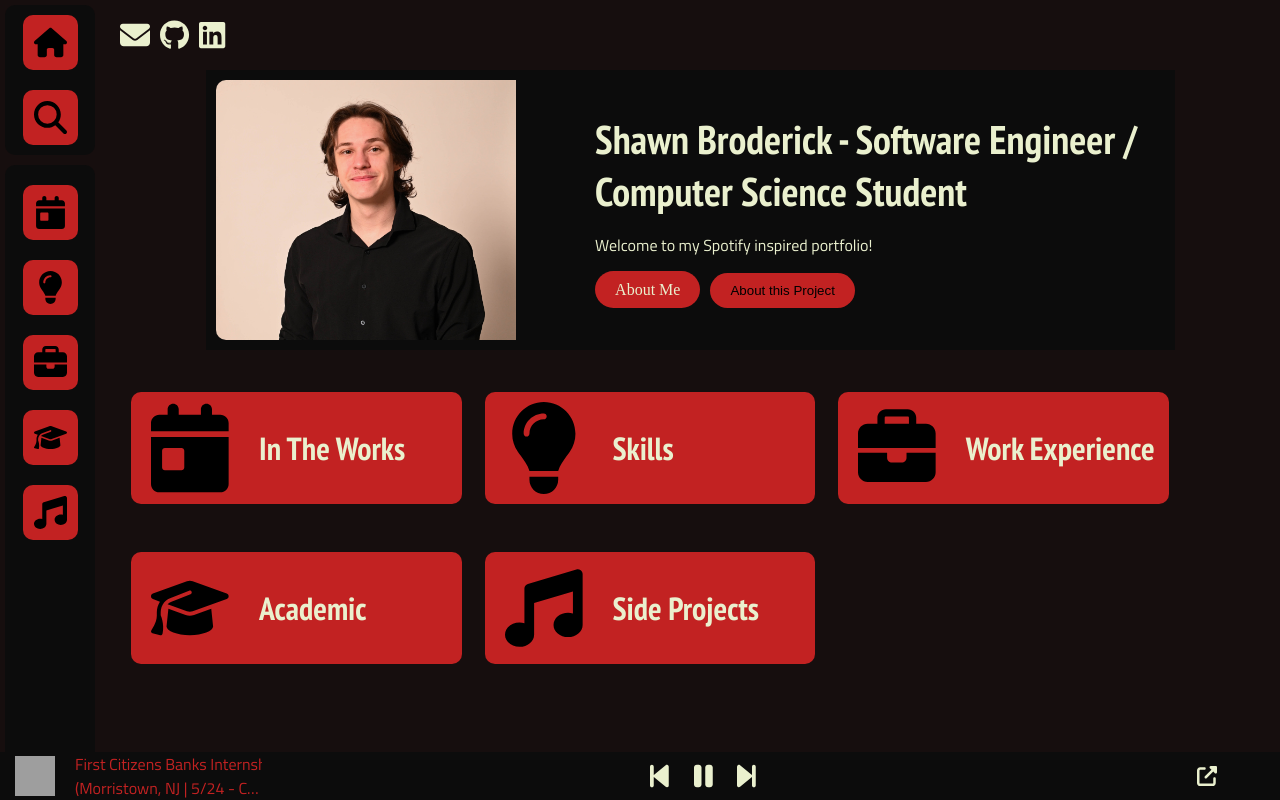
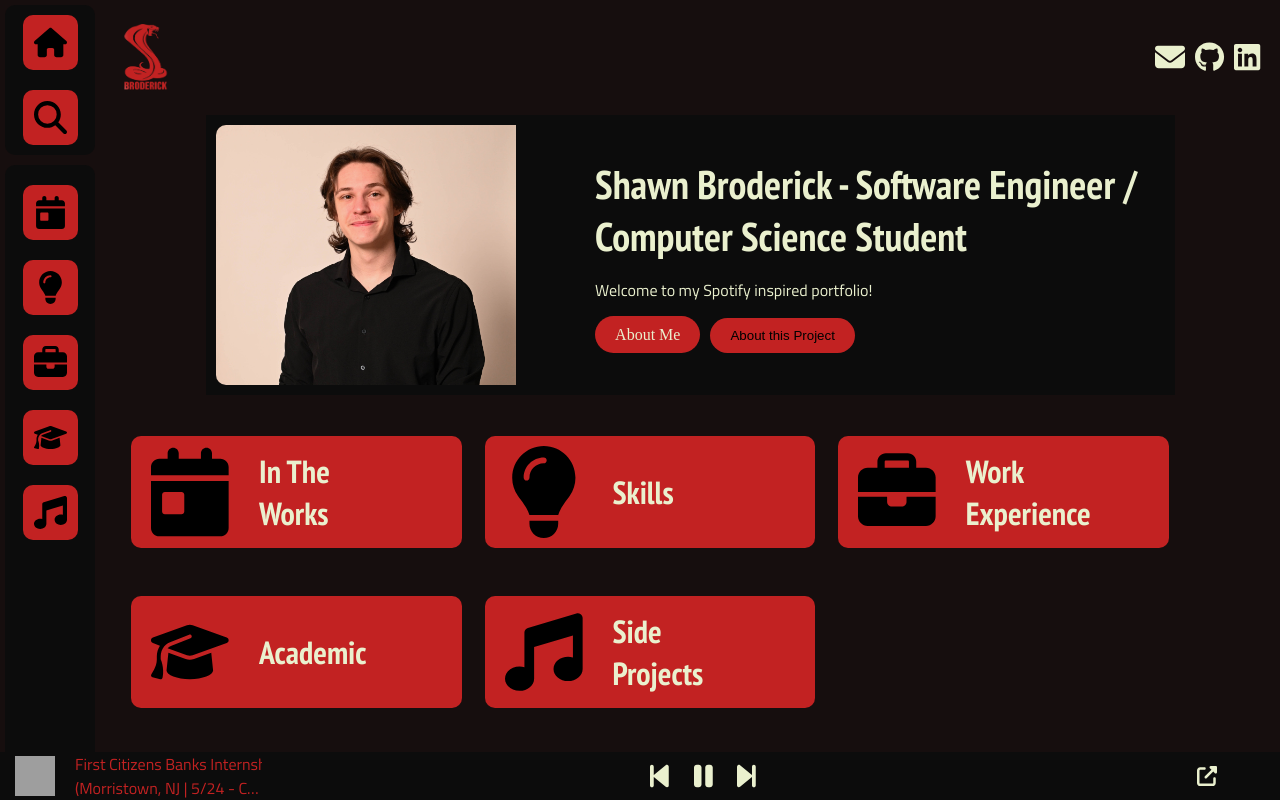
Before and after one commit to spb8026/portfolio, a Next.js app: page / in a window 1280 px wide. Built offline with nearby package versions, Linux system fonts and the light colour scheme; grey boxes are pictures that could not be loaded.

Commit message:
Fixes to main content

```diff
--- a/src/components/maincontent.tsx
+++ b/src/components/maincontent.tsx
@@ -9,6 +9,7 @@ import { Data, Playlist, Song } from '../models';
 import data from '../data/data.json'; // Import your data
 import { useState } from "react";
 import { usePlayer } from '@/context/PlayerContext';
+import { transform } from "next/dist/build/swc";
 
 
 const playlists = data.playlists;
@@ -28,6 +29,7 @@ const MainContent = () => {
     header: {
       display: 'flex',
       alignItems: 'center',
+      justifyContent: 'space-between',
       gap: '10px',
     },
     banner: {
@@ -105,7 +107,8 @@ const MainContent = () => {
       position: 'relative' as 'relative', // Ensures the Link covers the entire div
     },
     playlistItemHovered: {
-      backgroundColor: 'var(--button-hover)',
+      opacity: '0.5',
+      transform: 'scale(1.02)',
     },
     playlistImg: {
       width: '25%',
@@ -140,7 +143,7 @@ const MainContent = () => {
     },
     aboutBox: {
       position: 'absolute',
-      top: '40%',
+      top: '45%',
       left: '45%',
       width: '50%',
       backgroundColor: 'var(--sect-bg)',
@@ -161,9 +164,12 @@ const MainContent = () => {
   return (
     <div style={styles.container}>
       <div style={styles.header}>
-        <a href="mailto:shawnbroderick658@gmail.com"><FontAwesomeIcon icon={faEnvelope} style={styles.iconStyle} onMouseEnter={(e) => e.currentTarget.style.color = '#ff5733'} onMouseLeave={(e) => e.currentTarget.style.color = 'white'} /> </a>
-        <a href="https://github.com/spb8026" target="_blank" ><FontAwesomeIcon icon={faGithub} style={styles.iconStyle} onMouseEnter={(e) => e.currentTarget.style.color = '#ff5733'} onMouseLeave={(e) => e.currentTarget.style.color = 'white'} /> </a>
-        <a href="https://www.linkedin.com/in/shawn-broderick-24b736266/" target="_blank"><FontAwesomeIcon icon={faLinkedin} style={styles.iconStyle} onMouseEnter={(e) => e.currentTarget.style.color = '#ff5733'} onMouseLeave={(e) => e.currentTarget.style.color = 'white'} /></a>
+        <Image src="/Red-Logo.png" alt="Logo" width={50} height={75} />
+        <div style={{ display: 'flex', gap: '10px' }}>
+          <a href="mailto:shawnbroderick658@gmail.com"><FontAwesomeIcon icon={faEnvelope} style={styles.iconStyle} onMouseEnter={(e) => e.currentTarget.style.color = '#ff5733'} onMouseLeave={(e) => e.currentTarget.style.color = 'white'} /> </a>
+          <a href="https://github.com/spb8026" target="_blank" ><FontAwesomeIcon icon={faGithub} style={styles.iconStyle} onMouseEnter={(e) => e.currentTarget.style.color = '#ff5733'} onMouseLeave={(e) => e.currentTarget.style.color = 'white'} /> </a>
+          <a href="https://www.linkedin.com/in/shawn-broderick-24b736266/" target="_blank"><FontAwesomeIcon icon={faLinkedin} style={styles.iconStyle} onMouseEnter={(e) => e.currentTarget.style.color = '#ff5733'} onMouseLeave={(e) => e.currentTarget.style.color = 'white'} /></a>
+        </div>
       </div>
 
       <div style={styles.banner}>
@@ -199,7 +205,7 @@ const MainContent = () => {
           onMouseLeave={() => setHoveredBox(null)}
         >
             <FontAwesomeIcon icon={getFontAwesomeIcon(playlist.icon)} style={styles.playlistImg}></FontAwesomeIcon>
-            <h3 style={{ fontSize: '2rem' }}>{playlist.title}</h3>
+            <h3 style={{ fontSize: '2rem', width: '45%' }}>{playlist.title}</h3>
             <Link href={`/${playlist.id}`} style={styles.playlistLink}></Link>
             <FontAwesomeIcon
               icon={faCirclePlay}
--- a/src/styles/globals.css
+++ b/src/styles/globals.css
@@ -11,7 +11,7 @@
     --text: #EAF0CE;
     --icon: #EAF0CE;
     --song: #EAF0CE;
-    --song-hober: #C22222;
+    --song-hover: #C22222;
     background-color: #0C0C0C;
 }
 
```
